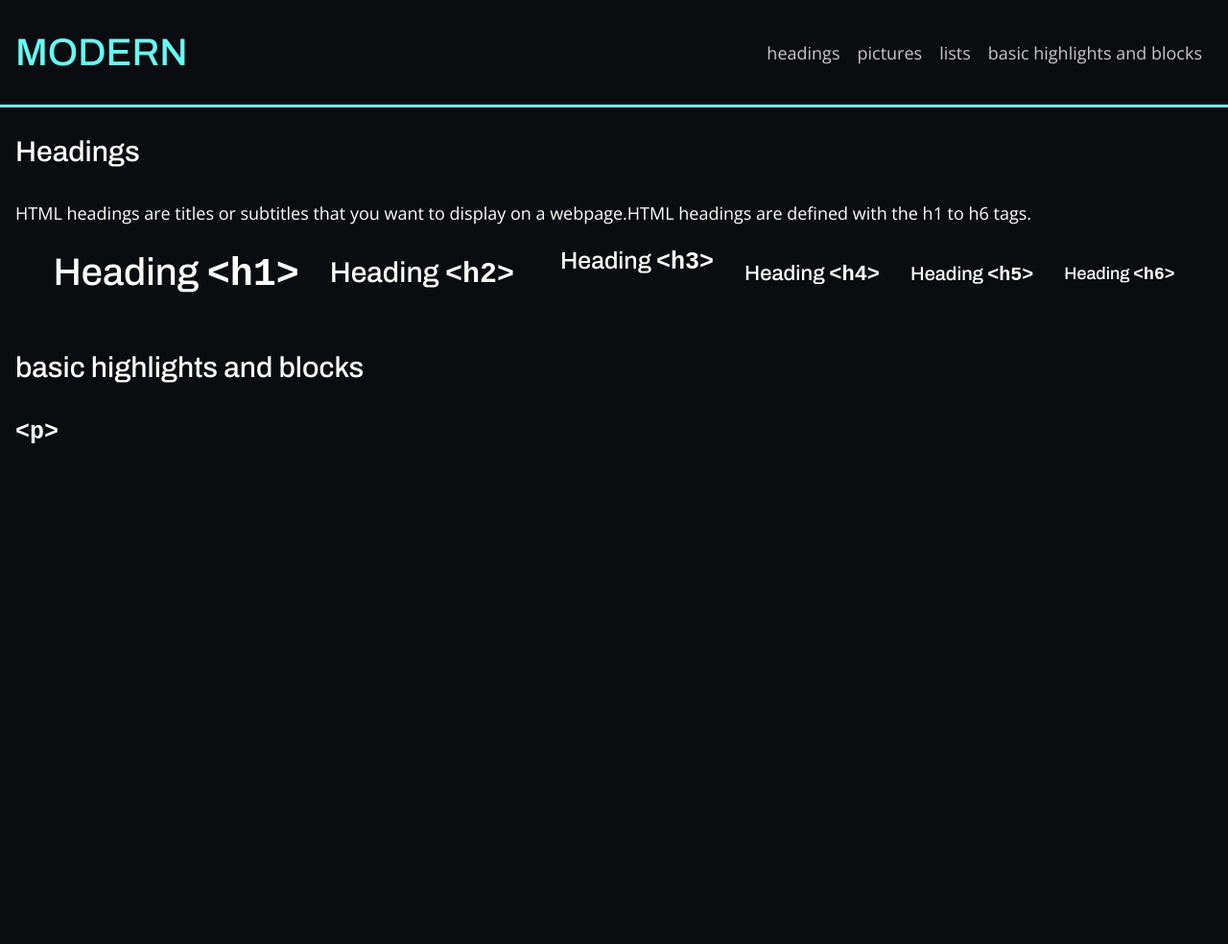
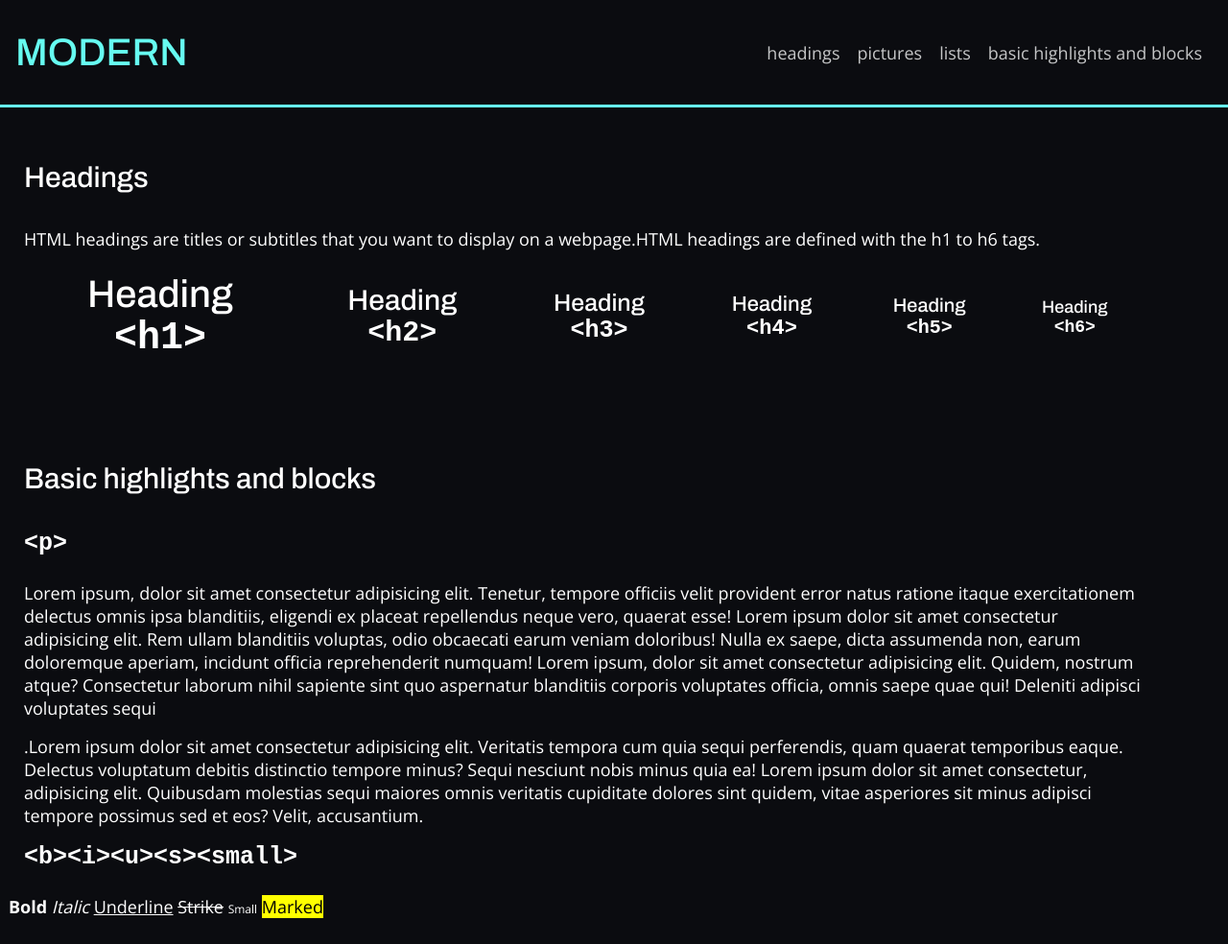
Before and after one commit to pslib-cz/2021l4web-typographic-library-vanaondrej, a plain HTML site: page index.html in a window 1280 px wide. Shown: the whole page at 96% size. Before the commit the page ends 800 px from the top, so only its background shows below. Drawn offline with nearby package versions, Linux system fonts and the light colour scheme.

Commit message:
dalsi bloky, bold, striked

```diff
--- a/csslibrary/assets/main.css
+++ b/csslibrary/assets/main.css
@@ -9,6 +9,11 @@
 body {
     color: white;
     background-color: var(--black);
+}
+
+section{
+    padding: 1.5em 0.5em;
+    max-width: 1200px;
 }
 
 .page-header {
@@ -59,6 +64,7 @@ body {
 }
 
 .page-container__element1{
+    display: inline-block;
     position: relative;
     padding-bottom: 0.2em;
     padding-top: 1em;
@@ -109,8 +115,12 @@ body {
     transition: 0.3s;
 }
 
-.page-container h3{
+.page-container2 h3{
     margin: 0;
     margin-left: 1rem;
     margin-bottom: 1em;
 }
+
+.page-container2 p{
+    margin-bottom: 1rem;
+}
--- a/downloads/modern.css
+++ b/downloads/modern.css
@@ -1,42 +1,73 @@
-html{
+html {
     scroll-behavior: smooth;
 }
-body{
+
+body {
     margin: 0;
     font-family: 'Open Sans', sans-serif;
     font-weight: normal;
     font-size: 18px;
 }
 
-h1, h2, h3, h4, h5, h6 {
+h1,
+h2,
+h3,
+h4,
+h5,
+h6 {
     font-family: 'Archivo', sans-serif;
     font-weight: bold;
 }
 
-h1{
+p {
+    margin: 0 1rem 0 1rem;
+    font-size: 18px;
+}
+
+
+/*pc*/
+@media (min-width: 900px) {
+    h1 {
         font-size: 40px;
     }
 
-h2{
+    h2 {
         font-size: 30px;
     }
 
-h3{
+    h3 {
         font-size: 25px;
     }
 
-h4{
+    h4 {
         font-size: 22px;
     }
 
-h5{
+    h5 {
         font-size: 20px;
     }
 
-h6{
+    h6 {
         font-size: 18px;
     }
+}
 
-p{
-    margin: 0 1rem 0 1rem;
+b{
+font-weight: 800;
 }
+
+i{
+font-style: italic;
+}
+
+u{
+text-decoration: underline;
+}
+
+s{
+text-decoration: line-through;
+}
+
+small{
+font-size: 0.75rem;
+}
--- a/index.html
+++ b/index.html
@@ -40,9 +40,30 @@
             <h6 class="page-container__element2__modificator">Heading <code>&lt;h6&gt;</code></h6>
         </div>
     </section>
-    <section class="page-container">
-        <h2 class="page-container__element1"> basic highlights and blocks</h2>
+    <section class="page-container2">
+        <h2 class="page-container__element1"> Basic highlights and blocks</h2>
         <h3 class="page"><code>&lt;p&gt;</code></h3>
+        <p>Lorem ipsum, dolor sit amet consectetur adipisicing elit. Tenetur, tempore officiis velit provident error
+            natus ratione itaque exercitationem delectus omnis ipsa blanditiis, eligendi ex placeat repellendus neque
+            vero, quaerat esse! Lorem ipsum dolor sit amet consectetur adipisicing elit. Rem ullam blanditiis voluptas,
+            odio obcaecati earum veniam doloribus! Nulla ex saepe, dicta assumenda non, earum doloremque aperiam,
+            incidunt officia reprehenderit numquam! Lorem ipsum, dolor sit amet consectetur adipisicing elit. Quidem,
+            nostrum atque? Consectetur laborum nihil sapiente sint quo aspernatur blanditiis corporis voluptates
+            officia, omnis saepe quae qui! Deleniti adipisci voluptates sequi</p>
+        <p>.Lorem ipsum dolor sit amet consectetur
+            adipisicing elit. Veritatis tempora cum quia sequi perferendis, quam quaerat temporibus eaque. Delectus
+            voluptatum debitis distinctio tempore minus? Sequi nesciunt nobis minus quia ea! Lorem ipsum dolor sit amet
+            consectetur, adipisicing elit. Quibusdam molestias sequi maiores omnis veritatis cupiditate dolores sint
+            quidem, vitae asperiores sit minus adipisci tempore possimus sed et eos? Velit, accusantium.</p>
+        <h3 class="page"><code>&lt;b&gt;&lt;i&gt;&lt;u&gt;&lt;s&gt;&lt;small&gt;</code></h3>
+        <div class="page-container2__element1">
+            <b>Bold</b>
+            <i>Italic</i>
+            <u>Underline</u>
+            <s>Strike</s>
+            <small>Small</small>
+            <mark>Marked</mark>
+        </div>
     </section>
 </body>
 
```
Lines whose indentation alone changed are shown as unchanged.
